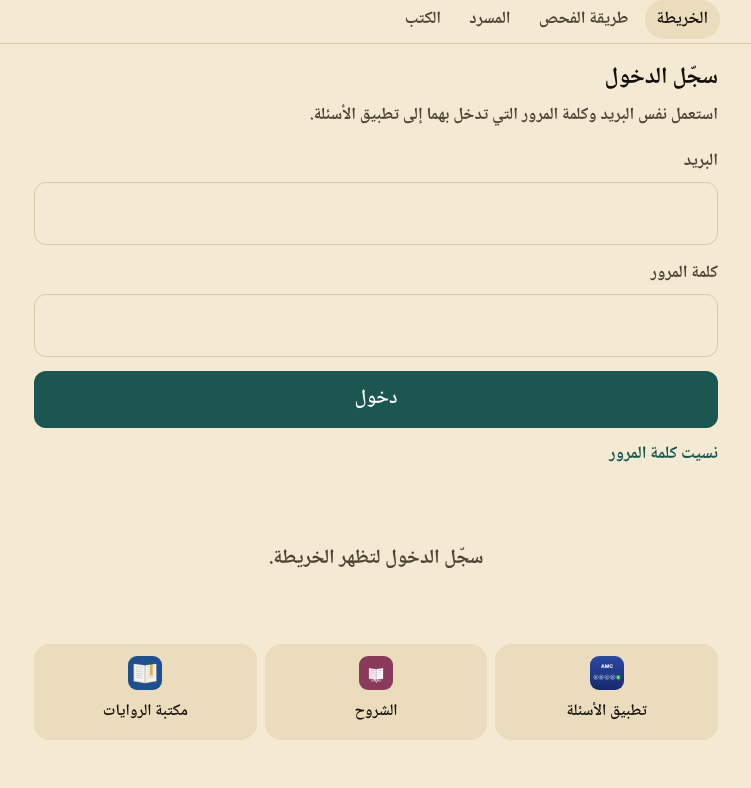
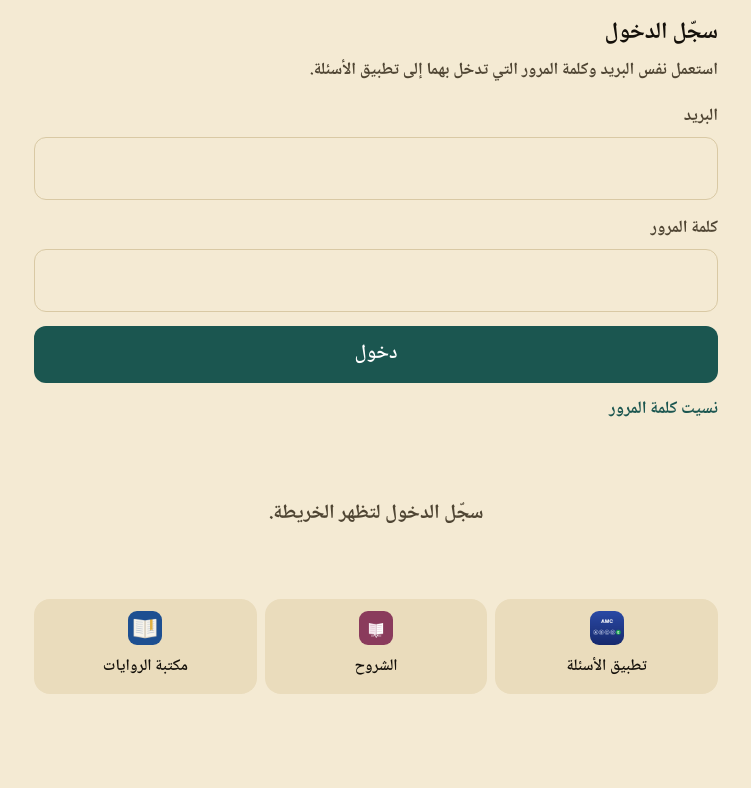
Before and after one commit to Kaisbenfaisal2004-sketch/amc-bank, a plain HTML site: page mizan/index.html in a window 1280 px wide. Shown: the part 54-842 px from the top of the page, without its empty margins (264-1015 px from the left). After the commit the page ends 800 px from the top, so only its background shows below. Drawn offline with Linux system fonts and the light colour scheme.

Commit message:
mizan: remove the section tabs from the header
Co-Authored-By: Claude Opus 5.5 <noreply@anthropic.com>
Claude-Session: https://claude.ai/code/session_01PQF3bLGKUEeVAXJb3qmPFw

```diff
--- a/mizan/index.html
+++ b/mizan/index.html
@@ -19,12 +19,6 @@
 <header class="bar">
   <div class="barin">
     <div class="brand"><a href="#home">ميزان الحجج</a><div class="r"><div class="sync" id="sync"><i></i><span>محفوظ على هذا الجهاز</span></div><button type="button" class="aa" id="aa" aria-label="إعدادات القراءة: الخط والحجم">Aa</button></div></div>
-    <nav class="tabs" aria-label="أقسام التطبيق">
-      <a href="#home" data-r="home">الخريطة</a>
-      <a href="#method" data-r="method">طريقة الفحص</a>
-      <a href="#glossary" data-r="glossary">المسرد</a>
-      <a href="#books" data-r="books">الكتب</a>
-    </nav>
   </div>
 </header>
 
--- a/mizan/sw.js
+++ b/mizan/sw.js
@@ -1,6 +1,6 @@
 // Offline copy of ميزان الحجج itself (the map, the examinations and your notes are kept by Firebase on the device, not here).
 // Answers from the stored copy straight away, and refreshes it in the background when online.
-const CACHE = 'mizan-v10';
+const CACHE = 'mizan-v11';
 const SHELL = [
   './', 'index.html', 'app.css', 'app.js', 'store.js', '../config.js', '../vendor/firebase.js', 'manifest.webmanifest',
   'icons/icon-192.png', 'icons/icon-512.png', 'icons/apple-touch-icon.png',
```
